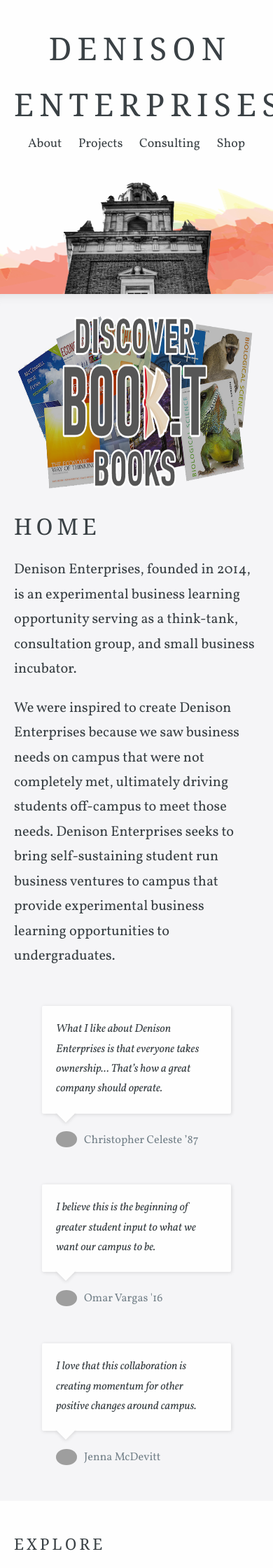
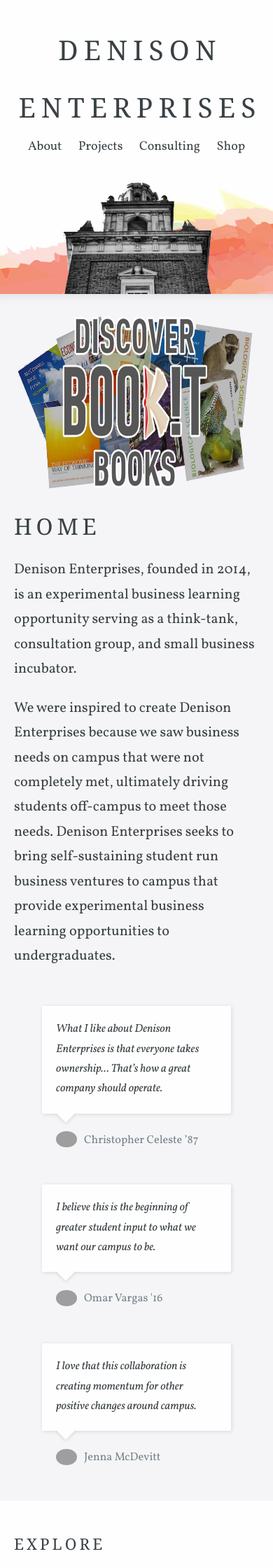
Before and after one commit to DenisonEnterprises/DenisonEnterprises.github.io, a Jekyll site: the page built from index.html, in a window 390 px wide. Shown: the top 2240 px of the page at 70% size. Built offline with Jekyll 4.4.1, drawn with Linux system fonts in a browser that asks for light colours; some web fonts are replaced; the list of posts is cut into pages by our own code; grey boxes are pictures that could not be loaded.

Commit message:
Fixed mobile logo issue

```diff
--- a/_layouts/default.html
+++ b/_layouts/default.html
@@ -31,7 +31,7 @@
 	<body>
 		<header style="background-image: url('{% include relative-src.html src=page.background_image_path %}');" {% if page.large_header %}class="main-hero"{% endif %}>
 			<div class="container">
-				<h1><a href="{{ site.baseurl }}/">Denison<br />Enterprises</a></h1>
+				<h1><a class="da-logo" href="{{ site.baseurl }}/">Denison<br />Enterprises</a></h1>
 				<nav>
 					<ul>
 						{% assign nav_pages = site.html_pages | where: 'show_in_navigation', true | sort: 'navigation_order' %}
--- a/_sass/_typography.scss
+++ b/_sass/_typography.scss
@@ -58,6 +58,12 @@
 	}
 }
 
+.da-logo {
+	@media (max-width: $mobile-break) {
+		font-size: 10vw;
+	}
+}
+
 h2 {
 	font-size: 3.6rem;
 }
```
Also changed, not shown: 9 other files.
